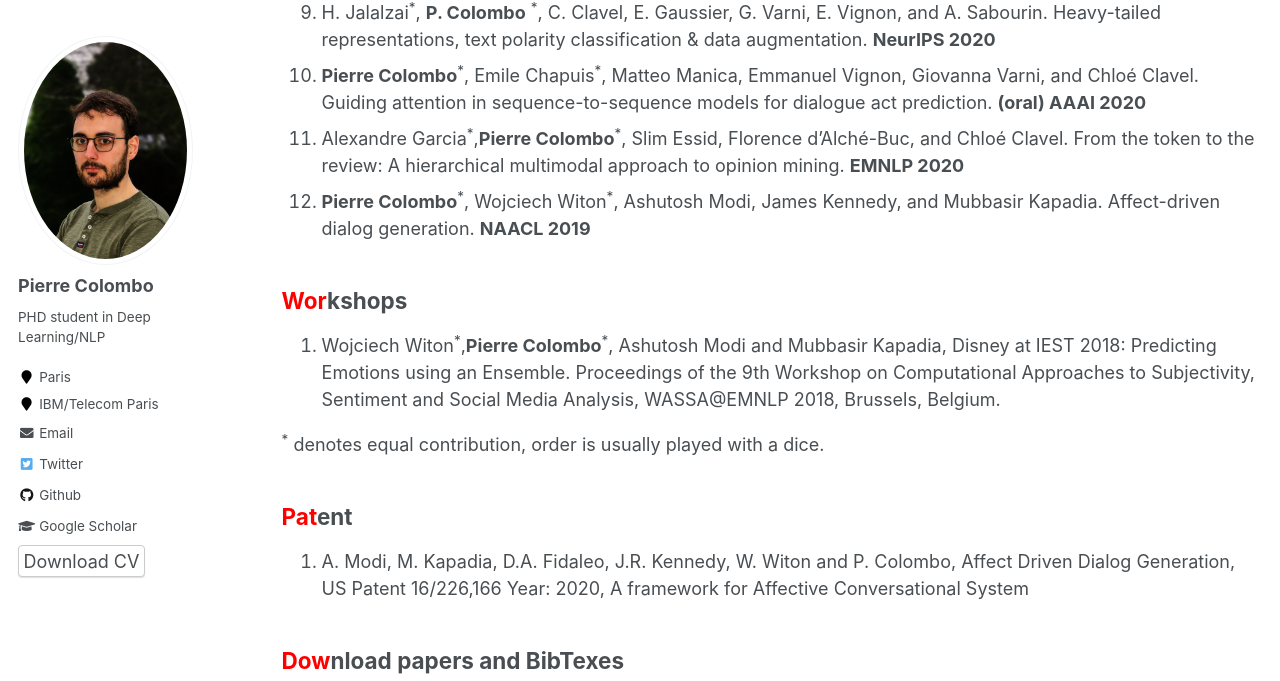
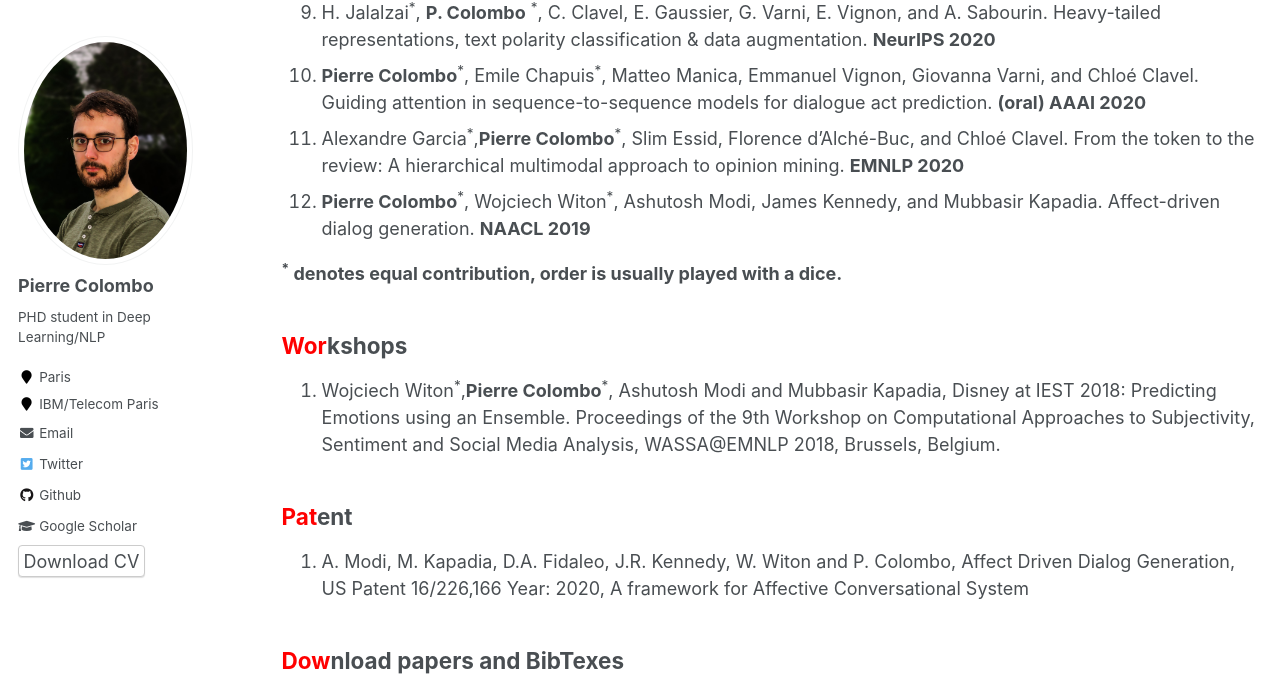
Before and after one commit to PierreColombo/PierreColombo.github.io, a Jekyll site: the page built from _pages/publications.md, in a window 1280 px wide and 900 px high, scrolled down 1533 px, cut to the strip 0-681 px from the top of the window. Built offline with Jekyll 4.4.1, drawn with Linux system fonts in a browser that asks for light colours.

Commit message:
adding tals

```diff
--- a/_pages/publications.md
+++ b/_pages/publications.md
@@ -31,13 +31,15 @@ Clavel. Guiding attention in sequence-to-sequence models for dialogue act predic
 11. Alexandre Garcia<sup>*</sup>,**Pierre Colombo**<sup>*</sup>, Slim Essid, Florence d’Alché-Buc, and Chloé Clavel. From the token to the review: A hierarchical multimodal approach to opinion mining. **EMNLP 2020**
 12. **Pierre Colombo**<sup>*</sup>, Wojciech Witon<sup>*</sup>, Ashutosh Modi, James Kennedy, and Mubbasir Kapadia. Affect-driven dialog generation. **NAACL 2019**
 
+**<sup>*</sup> denotes equal contribution, order is usually played with a dice.**
+
 
 <span style="color:red">Wor</span>kshops
 ---
 1. Wojciech Witon<sup>*</sup>,**Pierre Colombo**<sup>*</sup>, Ashutosh Modi and Mubbasir Kapadia, Disney at IEST 2018: Predicting Emotions using an Ensemble. Proceedings of the 9th Workshop on Computational Approaches to Subjectivity, Sentiment and Social Media Analysis, WASSA@EMNLP 2018, Brussels, Belgium.
 
 
-<sup>*</sup> denotes equal contribution, order is usually played with a dice.
+
 
 
 <span style="color:red">Pat</span>ent
```
